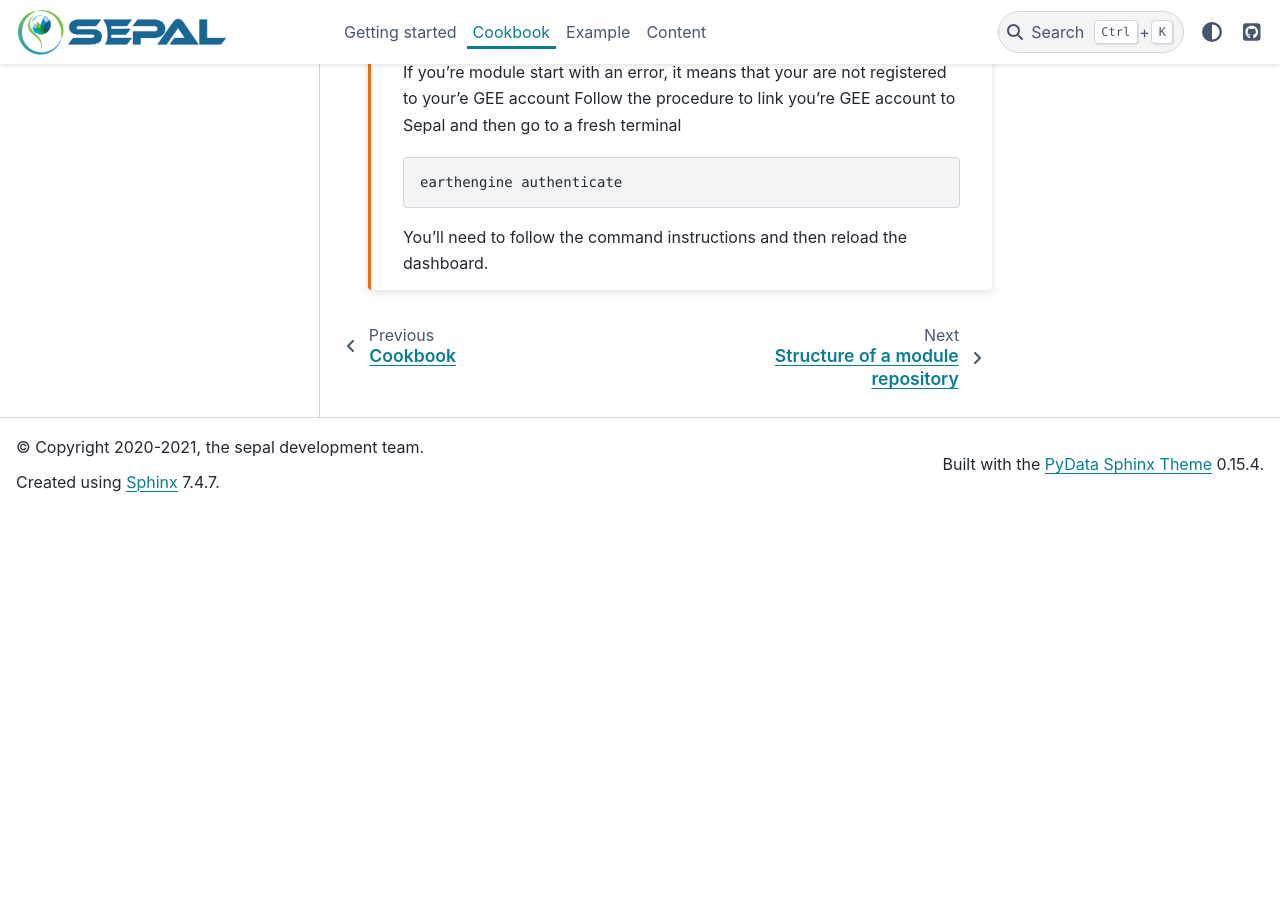
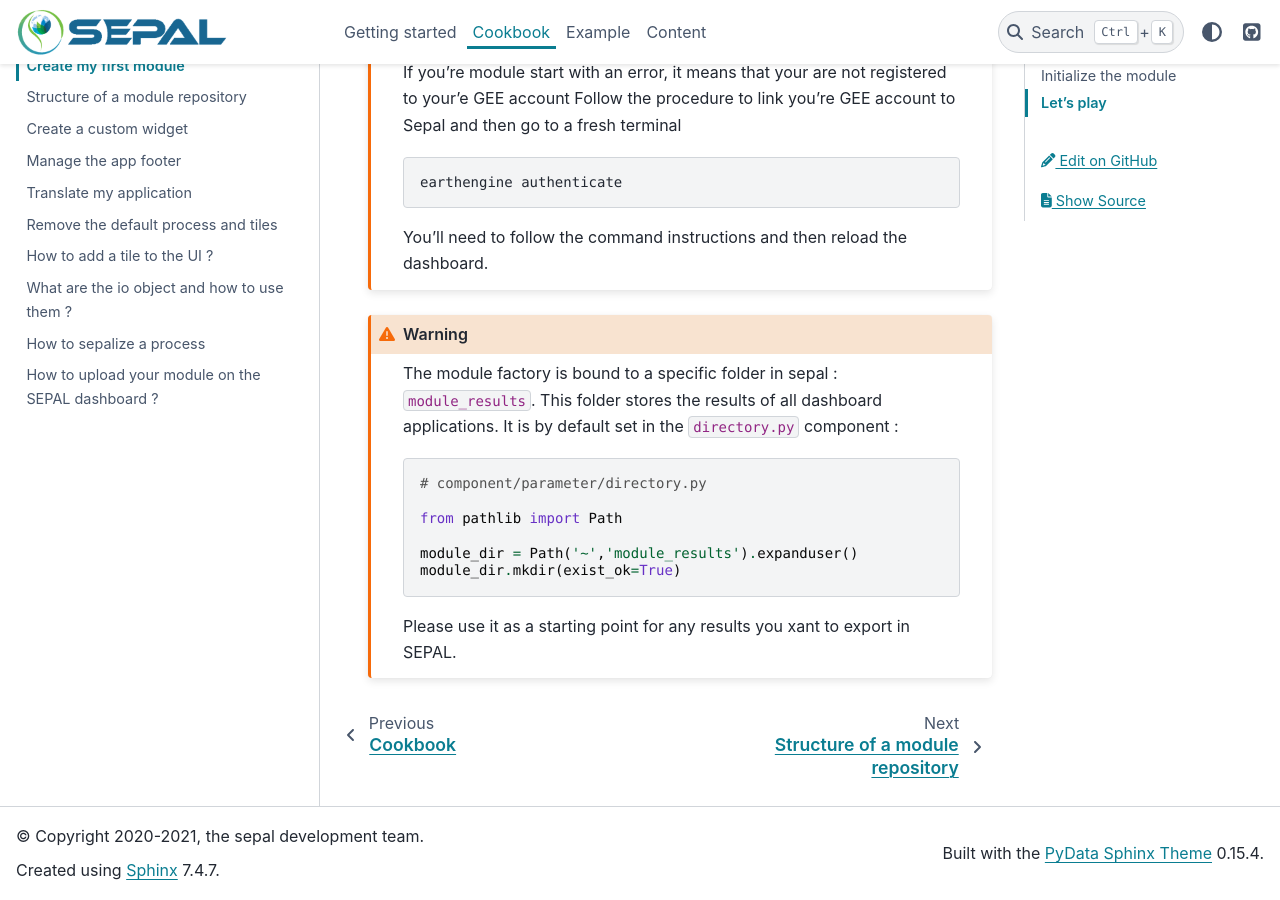
Before and after one commit to openforis/sepal_ui, a Sphinx documentation site: the page built from docs/source/tutorials/create-module.rst, in a window 1280 px wide and 900 px high, scrolled down 5153 px. Built offline with Sphinx 7.4.7 and the PyData theme 0.15.4, drawn with Linux system fonts in a browser that asks for light colours; before the commit the page ends 5664 px from its top, so only the background shows below that.

Commit message:
comment on the default module_results folder Fix #148

```diff
--- a/docs/source/tutorials/create-module.rst
+++ b/docs/source/tutorials/create-module.rst
@@ -188,3 +188,18 @@
       earthengine authenticate
 
    You'll need to follow the command instructions and then reload the dashboard.
+
+.. warning::
+
+    The module factory is bound to a specific folder in sepal : :code:`module_results`. This folder stores the results of all dashboard applications. It is by default set in the :code:`directory.py` component :
+
+    .. code-block:: python
+
+        # component/parameter/directory.py
+
+        from pathlib import Path
+
+        module_dir = Path('~','module_results').expanduser()
+        module_dir.mkdir(exist_ok=True)
+
+    Please use it as a starting point for any results you xant to export in SEPAL.
```
